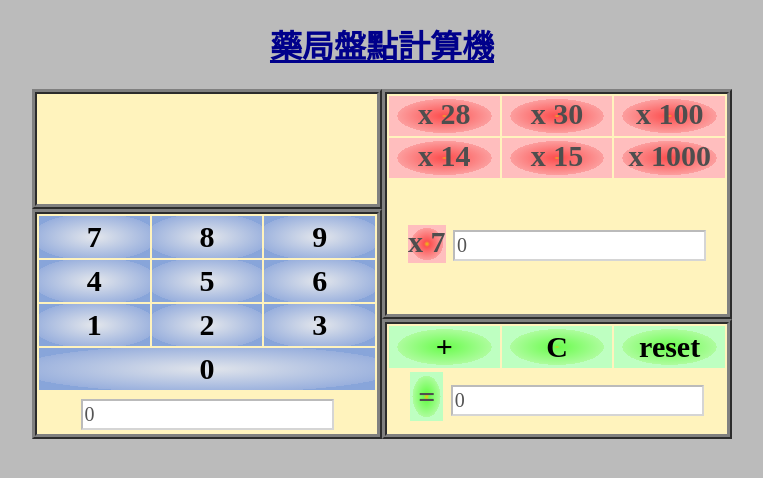
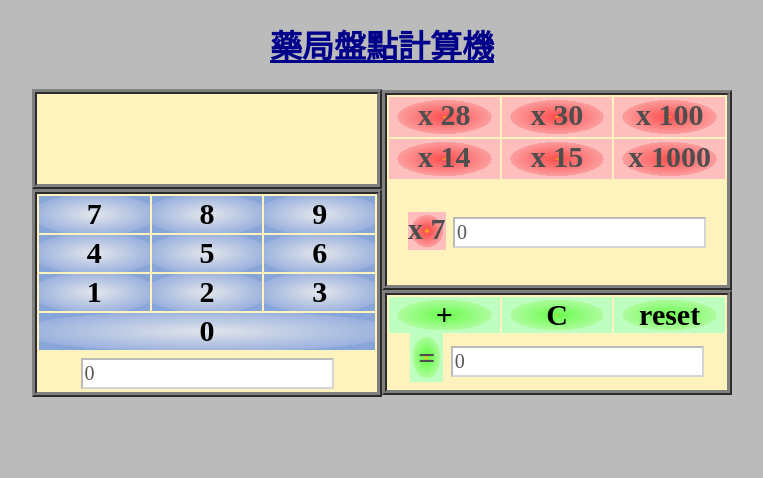
Before and after one commit to yaqqLIN/boxcalculator, a plain HTML site: page boxcalculator.html in a window 1280 px wide. Shown: the whole page, without its empty margins (258-1021 px from the left). Drawn offline with Linux system fonts and the light colour scheme.

Commit message:
Update calculator.css

```diff
--- a/calculator.css
+++ b/calculator.css
@@ -44,7 +44,7 @@ input{
 }
 .inputvalue{
     cursor: pointer;
-    height:40px;
+    height:35px;
     width: 90px;
     background-image: radial-gradient(ellipse, #e3e9f3 , #e0e4eb 3px, #98afdd 80%, #88a5da 20%);
 }
@@ -73,15 +73,15 @@ input{
         justify-content: center;
     }
     #table_post{
-        height: 120px;
+        height: 100px;
         }
     #table_inputvalue{
-        height: 230px;
+        height: 200px;
     }
     #table_inputmulti{
-        height: 230px;
+        height: 200px;
     }
     #table_inputresult{
-        height: 120px;
+        height: 100px;
     }
 }
```
